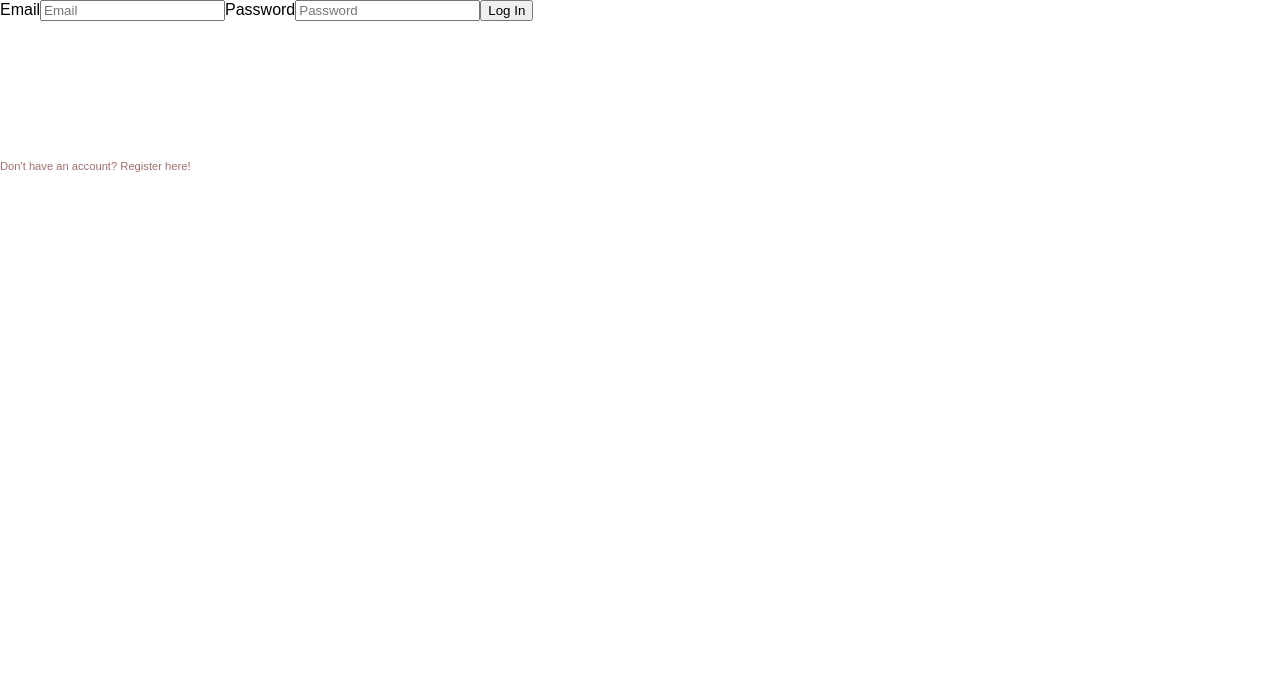
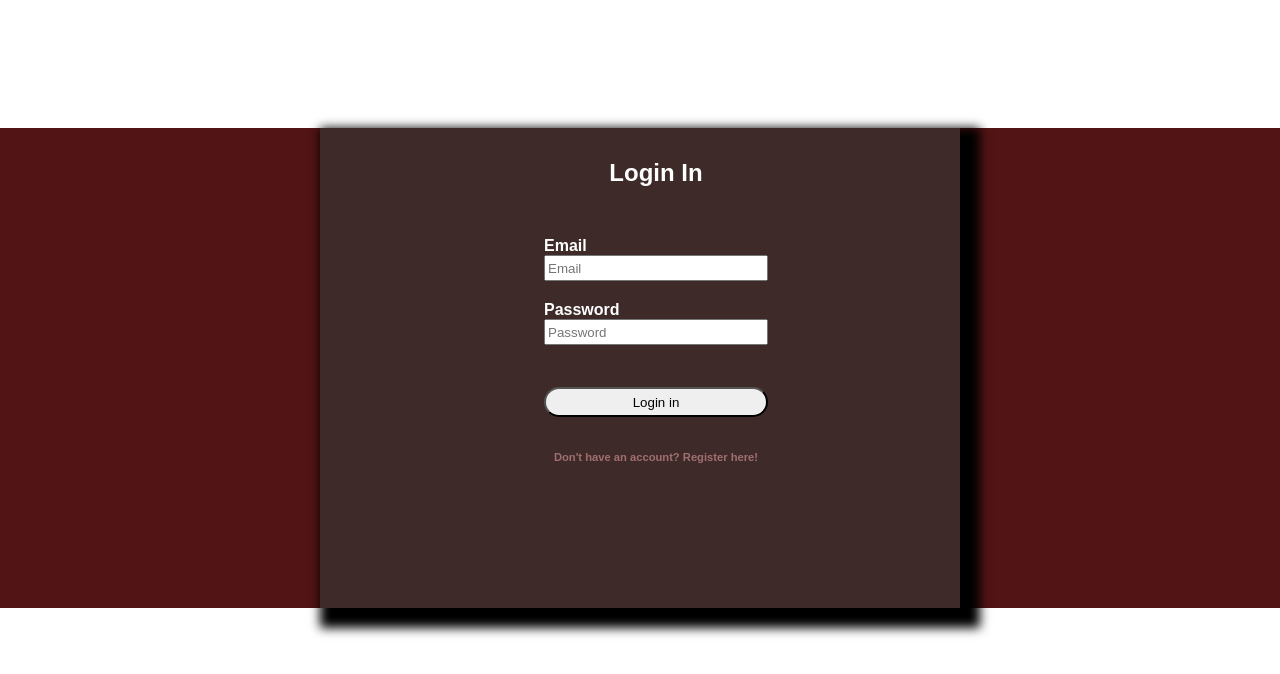
Before and after one commit to issacg1/ShiraLi, a React (Create React App) app in the folder shirali/: page /login in a window 1280 px wide. Shown: the top 674 px of the page. Built offline with nearby package versions, Linux system fonts and the light colour scheme.

Commit message:
updated login and signup components. created Featured component

```diff
--- a/shirali/public/index.html
+++ b/shirali/public/index.html
@@ -9,7 +9,6 @@
       homescreen on Android. See https://developers.google.com/web/fundamentals/engage-and-retain/web-app-manifest/
     -->
     <link rel="manifest" href="%PUBLIC_URL%/manifest.json">
-    <link rel="shortcut icon" href="%PUBLIC_URL%/favicon.ico">
     <script src="https://use.fontawesome.com/8d54b4b4e6.js"></script>
     <!--
       Notice the use of %PUBLIC_URL% in the tags above.
@@ -20,7 +19,7 @@
       work correctly both with client-side routing and a non-root public URL.
       Learn how to configure a non-root public URL by running `npm run build`.
     -->
-    <title>React App</title>
+    <title>ShiraLi</title>
   </head>
   <body>
     <noscript>
--- a/shirali/src/App.js
+++ b/shirali/src/App.js
@@ -7,7 +7,7 @@ import Genres from './Components/Genres';
 import Search from './Components/Search';
 import Login from './Components/Login';
 import Signup from './Components/Signup';
-
+import Featured from './Components/Featured';
 
 
 //change "file" wthin state to equal to the rez src element
@@ -36,7 +36,7 @@ class App extends Component {
   }
 
   pageLayout({children}){
-    return <div><Player route={this.route} sendData={this.sendData} /><Sidebar /><Nav />{children}</div>
+    return <div><Player userData={this.state.userData} sendData={this.sendData} /><Sidebar userData={this.state.userData} /><Nav />{children}</div>
 
   }
 
@@ -44,9 +44,10 @@ class App extends Component {
     return (
       <Router>
         <div>
-          <Route exact path="/login" render={ props => <Login sendLogin={this.sendLogin} /> } />
-          <Route exact path="/signup" render={ props => <Signup sendLogin={this.sendLogin} />} />
+          <Route exact path="/login" render={ props => <Login userData={this.state.userData} sendLogin={this.sendLogin} /> } />
+          <Route exact path="/signup" render={ props => <Signup userData={this.state.userData} sendLogin={this.sendLogin} />} />
           <Route path="/live" component={this.pageLayout} />
+          <Route path="/live/featured" render={ props => <Featured userData={this.state.userData} />} />
           <Route path="/live/genres" component={Genres} />
           <Route path="/live/search" component={Search} />
         </div>
--- /dev/null
+++ b/shirali/src/Components/Featured.js
@@ -0,0 +1,37 @@
+import React, {Component} from 'react';
+import axios from 'axios';
+
+class Featured extends Component{
+	constructor(){
+		super()
+		this.state = {
+			user: null,
+			rez: null,
+		}
+	}
+
+	componentDidMount(){
+		// axios({
+		// 	method: 'GET',
+		// 	url: `/api/v1/user/home/${this.state.user.data.id}`,
+		// 	headers: {
+		// 		"content-type": "application/json"
+		// 	},
+		// 	data: {
+
+		// 	}
+		// })
+		console.log(this.props.userData)
+	}
+
+
+	render(){
+			return(
+				<div className="featured">
+
+				</div>
+			)
+		}
+}
+
+export default Featured;
--- a/shirali/src/Components/Login.js
+++ b/shirali/src/Components/Login.js
@@ -39,7 +39,14 @@ class Login extends Component{
 				},
 
 			}).then(data =>{
+				debugger
 				console.log(data)
+				if(data.data.success){
+					this.props.sendLogin(data)
+					this.setState({
+						fireRedirect: true
+					})
+				}
 			}).catch(err =>{console.log(err)})
 		}
 
@@ -47,8 +54,9 @@ class Login extends Component{
 	render(){
 		return(
 			<div className="login">
-				<div className="form">
+				<div className="loginformContain">
 					<form className="loginForm" onSubmit={(event)=> {this.handleFormSubmit(event)}}>
+						<h2>Login In</h2>
 						<label>
 							Email
 						</label>
@@ -57,11 +65,11 @@ class Login extends Component{
 							Password
 						</label>
 						<input name="password" placeholder="Password" type="password" value={this.state.password} onChange={(event)=> {this.handleInputChange(event)}}/>
-						<input className="submit" type="submit" value="Log In" />
+						<button className="loginButton" onClick={event =>{this.handleFormSubmit(event)}}>Login in</button>
+						<p><Link to={`/signup`}>Don't have an account? Register here!</Link></p>
 					</form>
 				</div>
 				{this.state.fireRedirect ? <Redirect push to={`/live`} /> : ''}
-				<p><Link to={`/signup`}>Don't have an account? Register here!</Link></p>
 			</div>
 		)
 	}
--- a/shirali/src/Components/Nav.js
+++ b/shirali/src/Components/Nav.js
@@ -7,7 +7,7 @@ class Nav extends Component{
     return(
 			<div className="nav">
 				<div className="navContain">
-					<a href="#0" className="navLink">FEATURED</a>
+					<a href="/live/featured" className="navLink">FEATURED</a>
 					<a href="/live/genres" className="navLink">GENRES</a>
 					<a href="#0" className="navLink">RECOMMENDED</a>
 					<a href="#0" className="navLink">PLAYLISTS</a>
--- a/shirali/src/Components/Signup.js
+++ b/shirali/src/Components/Signup.js
@@ -58,8 +58,10 @@ class Signup extends Component{
 
 	render(){
 			return(
-					<div>
-						<form>
+				<div className="mainContain">
+					<div className="formContain">
+						<h2>Sign up!</h2>
+						<form className="signupForm">
 							<label>First Name</label>
 							<input placeholder="First Name" type="text" name="firstname" value={this.state.firstname} onChange={e =>{this.handleInputChange(e)}}/>
 							<label>Last Name</label>
@@ -68,11 +70,12 @@ class Signup extends Component{
 							<input placeholder="Email" type="email" name="email" value={this.state.email} onChange={e =>{this.handleInputChange(e)}}/>
 							<label>Password</label>
 							<input placeholder="Password" type="password" name="password" value={this.state.password} onChange={e =>{this.handleInputChange(e)}}/>
-							<button onClick={event =>{this.handleFormSubmit(event)}}>Create Account</button>
+							<button className="signupButton" onClick={event =>{this.handleFormSubmit(event)}}>Create Account</button>
+							<p><Link to={`/login`}>Have an account? Login here!</Link></p>
 						</form>
 						{this.state.fireRedirect ? <Redirect push to={`/live`} /> : ''}
-						<p><Link to={`/login`}>Have an account? Login here!</Link></p>
 					</div>
+				</div>
 			)
 	}
 }
--- a/shirali/src/Styles/Login.css
+++ b/shirali/src/Styles/Login.css
@@ -0,0 +1,48 @@
+.login{
+    height: 60vh;
+    width: 100vw;
+    background-color: rgb(82, 20, 20);
+    margin-top: 0%;
+}
+
+.loginformContain{
+    height: 100%;
+    width: 50%;
+    background-color: rgb(63, 42, 42);
+    margin-left: 25%;
+    margin-top: 10%;
+    box-shadow: 10px 10px 10px 10px black;
+}
+
+.loginForm{
+    margin-left: 35%;
+    height: 100%;
+    width: 35%;
+    display: inline-flex;
+    flex-direction: column;
+    color: white;
+    font-weight: bold;
+}
+
+.loginForm > input {
+    height: 20px;
+    margin-bottom: 20px;
+}
+
+.loginButton{
+    margin-top: 10%;
+    height: 30px;
+    cursor: pointer;
+    border-radius: 20px;
+}
+
+.loginForm > h2{
+    text-align: center;
+    color: white;
+    padding-top: 5%;
+    margin-bottom: 50px;
+}
+
+.loginForm > p {
+    text-align: center;
+}
--- a/shirali/src/Styles/Signup.css
+++ b/shirali/src/Styles/Signup.css
@@ -0,0 +1,46 @@
+.mainContain{
+    height: 60vh;
+    width: 100vw;
+    background-color: rgb(82, 20, 20);
+    margin-top: 0%;
+}
+
+.formContain{
+    height: 100%;
+    width: 50%;
+    background-color: rgb(63, 42, 42);
+    margin-left: 25%;
+    margin-top: 10%;
+    box-shadow: 10px 10px 10px 10px black;
+}
+
+.signupForm{
+    margin-left: 35%;
+    height: 50%;
+    width: 35%;
+    display: inline-flex;
+    flex-direction: column;
+    color: white;
+    font-weight: bold;
+}
+
+.signupForm > input {
+    height: 40px;
+    margin-bottom: 20px;
+}
+
+.signupButton{
+    margin-top: 10%;
+    height: 30px;
+    cursor: pointer;
+}
+
+.formContain > h2{
+    text-align: center;
+    color: white;
+    padding-top: 5%;
+}
+
+.formContain > p {
+    text-align: center;
+}
```
